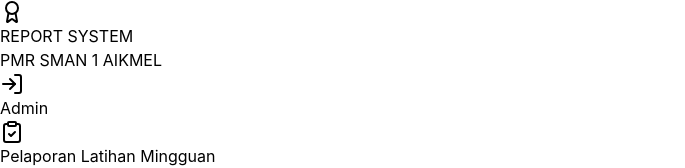
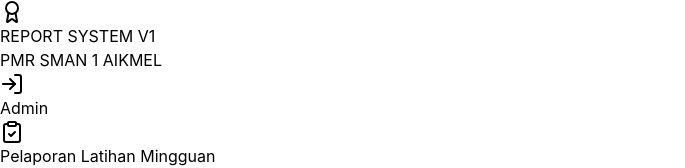
Before and after one commit to pmrsmanel-ai/Report_System, a React (Vite) app: page / in a window 1280 px wide. Shown: the top 168 px of the page, without its empty margins (0-685 px from the left). Built offline with nearby package versions, Linux system fonts and the light colour scheme.

Commit message:
Force update: Trigger new build upload

```diff
--- a/index.html
+++ b/index.html
@@ -4,7 +4,7 @@
     <meta charset="UTF-8" />
     <link rel="icon" type="image/svg+xml" href="/vite.svg" />
     <meta name="viewport" content="width=device-width, initial-scale=1.0" />
-    <title>pmr-smanel-report</title>
+    <title>PMR SMANEL SYSTEM</title>
   </head>
   <body>
     <div id="root"></div>
--- a/src/App.jsx
+++ b/src/App.jsx
@@ -33,7 +33,7 @@
           <Award className="text-red-800 w-5 h-5 md:w-6 md:h-6" />
         </div>
         <div>
-          <h1 className="text-lg md:text-xl font-black tracking-tighter uppercase leading-none">REPORT SYSTEM</h1>
+          <h1 className="text-lg md:text-xl font-black tracking-tighter uppercase leading-none">REPORT SYSTEM V1</h1>
           <p className="text-[9px] md:text-[10px] text-red-200 opacity-90 uppercase tracking-widest font-bold mt-1">PMR SMAN 1 AIKMEL</p>
         </div>
       </div>
```
